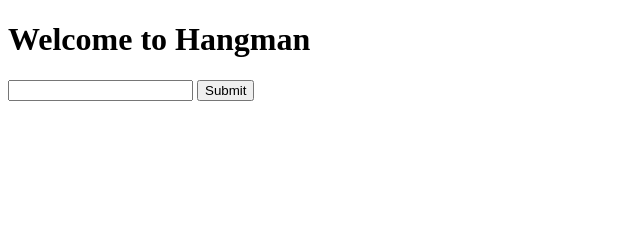
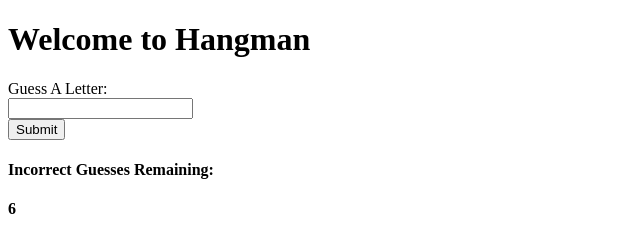
Before and after one commit to mmizrahi93/Hangman, a plain HTML site: page index.html in a window 1280 px wide. Shown: the whole page, without its empty margins (0-640 px from the left). Drawn offline with Linux system fonts and the light colour scheme.

Commit message:
getting guessed letter showing up

```diff
--- a/app.js
+++ b/app.js
@@ -1,16 +1,21 @@
 const alreadyGuessed = document.querySelector('.already-guessed');
 const letterInput = document.querySelector('.letter-input');
 const gameWord = document.querySelector('.game-word');
+const incorrectGuesses = document.querySelector('.incorrect-guesses')
+let userGuess = document.getElementById('letter-input')
 
 let randomWord = 'hangman'
 
 let guessedLetters = [];
 let incorrectGuessedLetters = []
-let notGuessedYetLetters = ['a', 'b', 'c', 'd', 'e', 'f', 'g', 'h', 'i', 'j', 'k', 'l', 'm', 'n', 'o', 'p', 'q', 'r', 's', 't', 'u', 'v', 'w', 'x', 'y', 'z']
+let notYetGuessedLetters = ['a', 'b', 'c', 'd', 'e', 'f', 'g', 'h', 'i', 'j', 'k', 'l', 'm', 'n', 'o', 'p', 'q', 'r', 's', 't', 'u', 'v', 'w', 'x', 'y', 'z']
 let wrongGuesses = 6
 let splitWord = randomWord.split('')
 
+let numberSHowing = incorrectGuesses
+
+numberSHowing.innerText = `${wrongGuesses}`
 
 const guessLetter = () => {
-    if(notGuessedYetLetters === )
+    console.log(userGuess.value)
 }
--- a/index.html
+++ b/index.html
@@ -6,7 +6,7 @@
     <meta http-equiv="X-UA-Compatible" content="IE=edge">
     <meta name="viewport" content="width=device-width, initial-scale=1.0">
     <link rel="stylesheet" href="./main.css">
-    <script src="/app.js" defer></script>
+    <script src="./app.js" defer></script>
     <title>Hangman</title>
 </head>
 
@@ -17,11 +17,18 @@
 
         </div>
         <div class="input-container">
-            <input type="text" class="letter-input">
-            <button type="submit">Submit</button>
+            <form onsubmit=guessLetter()>
+                <label for="letter-input">Guess A Letter:</label><br>
+                <input type="text" class="letter-input" id='letter-input' name='letter-input'><br>
+                <input type="submit" value='Submit'/>
+              </form>
         </div>
         <div class="game-word">
 
+        </div>
+        <div class="incorrect-guesses-container">
+            <h4>Incorrect Guesses Remaining: </h4>
+            <h4 class='incorrect-guesses'></h4>
         </div>
     </div>
 </body>
```
